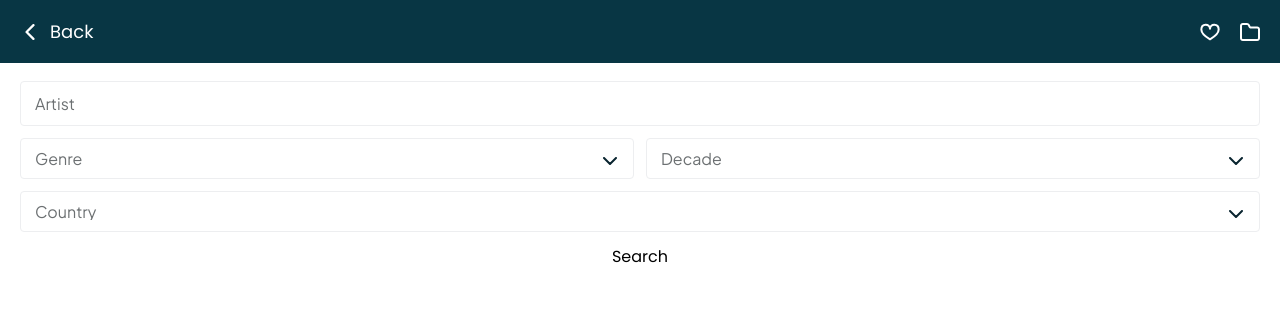
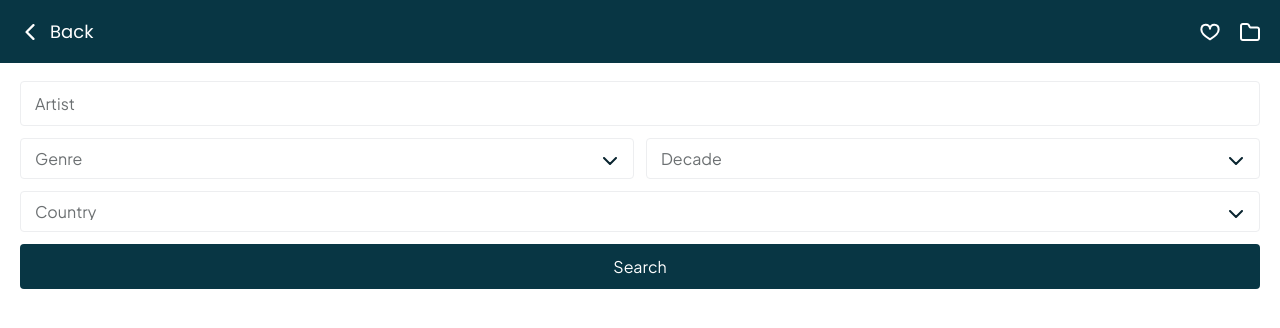
Before and after one commit to rieznik/vinyl-groove, a website: page index.html in a window 1280 px wide. Drawn offline with Linux system fonts and the light colour scheme.

Commit message:
styles for the search button

```diff
--- a/css/styles.css
+++ b/css/styles.css
@@ -165,6 +165,26 @@ button {
   outline: 2px solid var(--primary);
 }
 
+.button__primary {
+  font-family: 'Plus Jakarta Sans', sans-serif;
+  font-size: 1rem;
+  font-weight: 500;
+  color: var(--white);
+  background-color: var(--primary);
+  border-radius: 4px;
+  padding: 12px;
+  transition: all 0.2s;
+}
+
+.button__primary:hover,
+.button__primary:focus {
+  background-color: var(--secondary);
+}
+
+.button__primary:active {
+  transform: translateY(1px);
+}
+
 /* Helper Class to hide text visually but keep it accessible for screen reader or other assistive software. */
 .visually-hidden {
   position: absolute;
--- a/index.html
+++ b/index.html
@@ -112,7 +112,7 @@
       </form>
     </section>
 
-    <main class="button__primary">
+    <main class="">
       <article>
         <button></button>
         <figure></figure>
```
